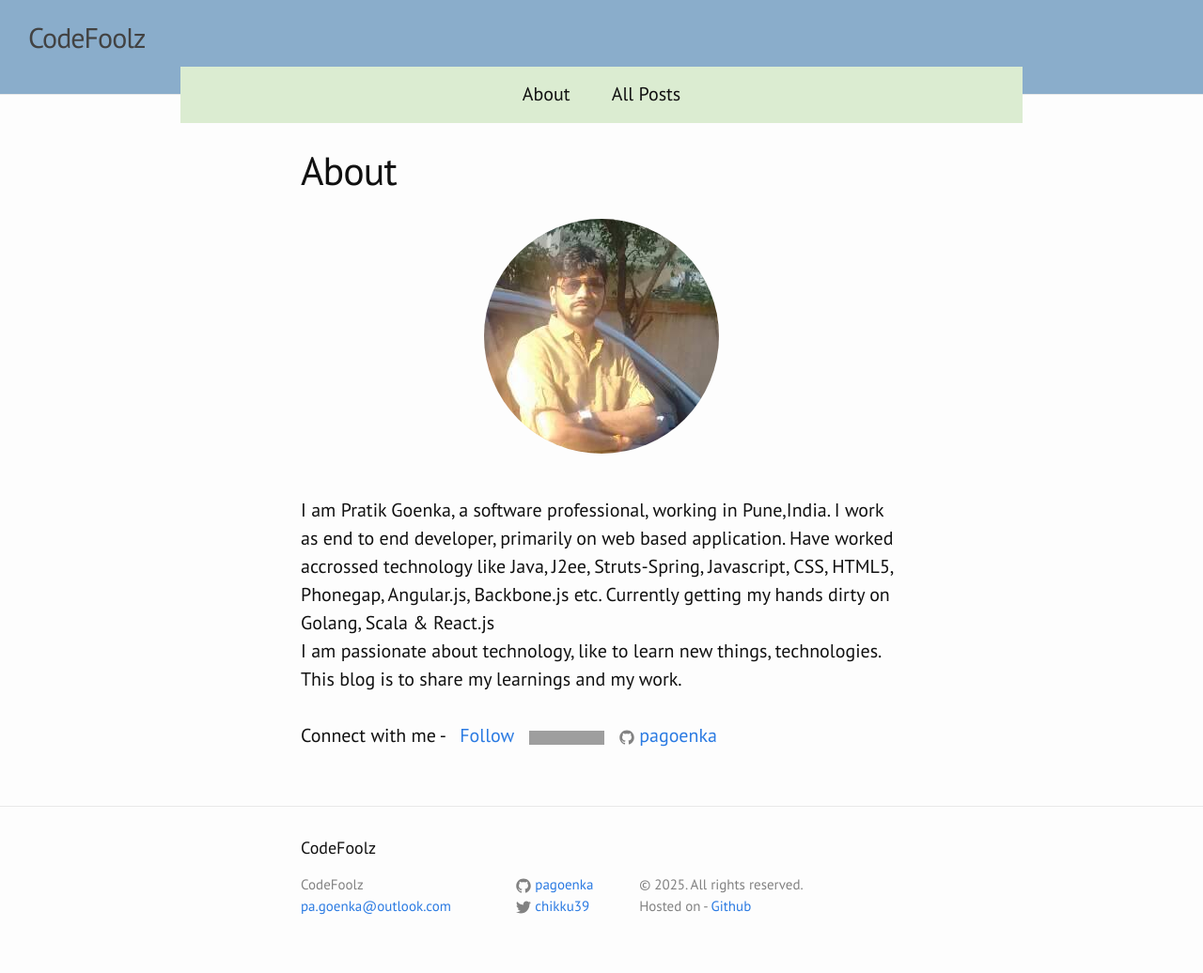
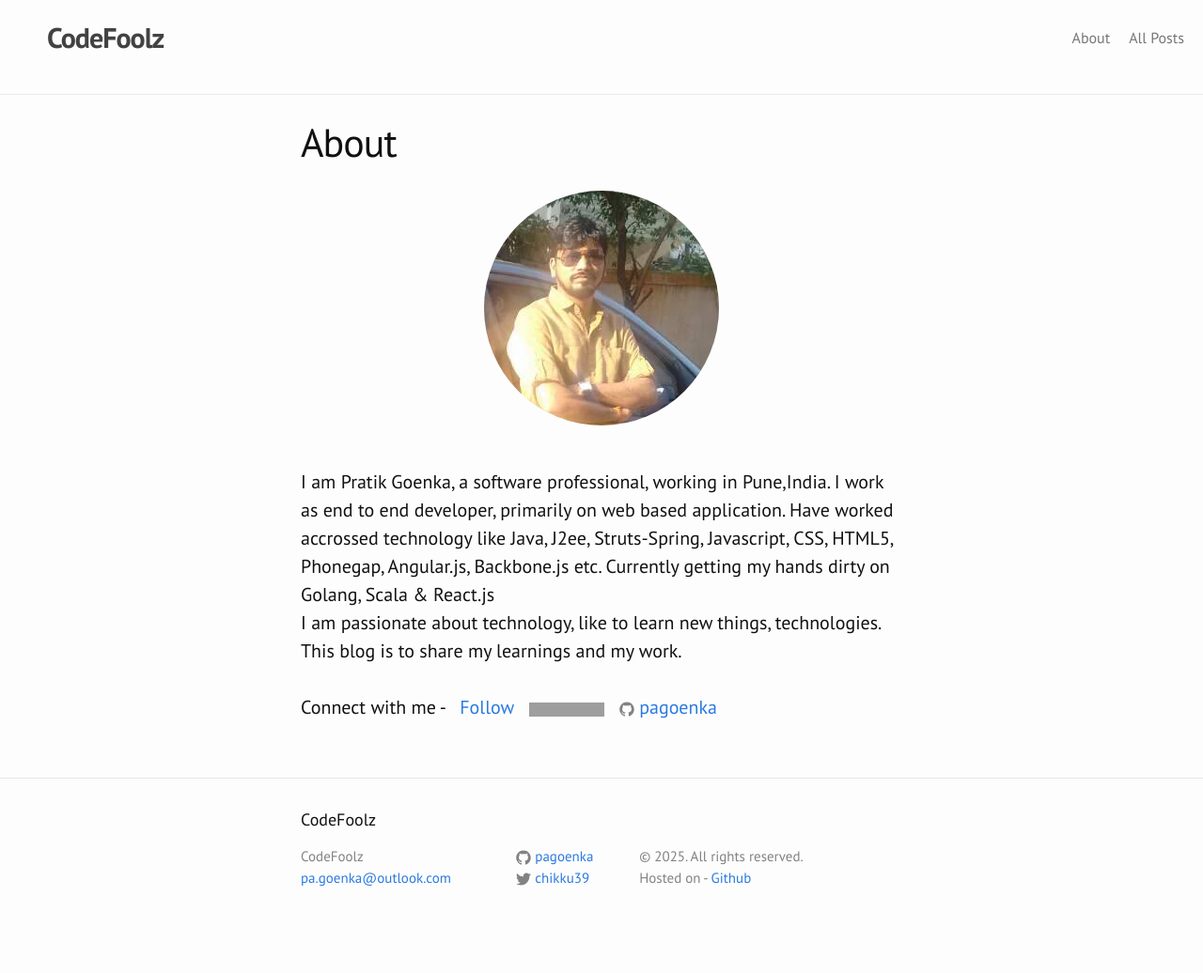
Before and after one commit to pagoenka/pagoenka.github.io, a Jekyll site: the page built from about.md, in a window 1280 px wide. Shown: the whole page at 94% size. Built offline with Jekyll 4.4.1, drawn with Linux system fonts in a browser that asks for light colours; comment, search, counter and statistics services are not loaded; after the commit the page ends 1006 px from its top, so only the background shows below that; grey boxes are pictures that could not be loaded.

Commit message:
Refactor header structure and enhance styling for improved layout and navigation

```diff
--- a/_includes/header.html
+++ b/_includes/header.html
@@ -1,10 +1,17 @@
-<header class="site-header">
-
+<!-- <header class="site-header">
+  <div class="header-container">
   <div class="title-div">
     <a class="site-title" href="{{ site.baseurl }}/">{{ site.title }}</a>
   </div>
-</header>
-<nav class="site-nav">
+  <div>
+        {% for page in site.pages %}
+          {% if page.title %}
+          <a class="page-link" href="{{ page.url | prepend: site.baseurl }}">{{ page.title }}</a>
+          {% endif %}
+        {% endfor %}
+  </div>
+</header> -->
+<!-- <nav class="site-nav">
       <div class="trigger">
         {% for page in site.pages %}
           {% if page.title %}
@@ -12,4 +19,19 @@
           {% endif %}
         {% endfor %}
       </div>
+  </nav> -->
+
+  <header class="site-header">
+  <div class="header-container">
+    <div class="title-div">
+      <a class="site-title" href="{{ site.baseurl }}/">{{ site.title }}</a>
+    </div>
+    <nav class="site-nav">
+      {% for page in site.pages %}
+        {% if page.title %}
+          <a class="page-link" href="{{ page.url | prepend: site.baseurl }}">{{ page.title }}</a>
+        {% endif %}
+      {% endfor %}
     </nav>
+  </div>
+</header>
--- a/_sass/_base.scss
+++ b/_sass/_base.scss
@@ -171,12 +171,14 @@ pre {
 }
 
 .post-list-wrapper{
+    padding-top: 20px;
     width: 55%;
     margin-left: 12%;
     float:left;
 }
 
 .project-list-wrapper{
+    padding-top: 20px;
     margin-left: 2%;
     float:left;
     width:30%;
@@ -213,3 +215,134 @@ pre {
         }
     }
 }
+
+
+// Hero Section
+.hero {
+  background: linear-gradient(135deg, #1e3c72, #2a5298);
+  color: #fff;
+  text-align: center;
+  padding: 4rem 2rem;
+
+  .hero-content {
+    max-width: 800px;
+    margin: 0 auto;
+
+    h1 {
+      font-size: 2.5rem;
+      font-weight: 700;
+      margin-bottom: 1rem;
+    }
+
+    p {
+      font-size: 1.2rem;
+      margin-bottom: 2rem;
+    }
+
+    .btn-primary {
+      background: #ff6f61;
+      color: #fff;
+      padding: 0.8rem 1.5rem;
+      border-radius: 5px;
+      text-decoration: none;
+      font-weight: 600;
+      transition: background 0.3s;
+
+      &:hover {
+        background: #ff4a3a;
+      }
+    }
+  }
+}
+
+// Post Grid
+.post-grid {
+  display: grid;
+  grid-template-columns: repeat(auto-fit, minmax(250px, 1fr));
+  gap: 2rem;
+  margin-top: 2rem;
+}
+
+.post-card {
+  background: #fff;
+  border-radius: 8px;
+  box-shadow: 0 4px 6px rgba(0, 0, 0, 0.1);
+  padding: 1.5rem;
+  transition: transform 0.3s, box-shadow 0.3s;
+
+  &:hover {
+    transform: translateY(-5px);
+    box-shadow: 0 6px 10px rgba(0, 0, 0, 0.15);
+  }
+
+  h2 {
+    font-size: 1.5rem;
+    margin-bottom: 0.5rem;
+  }
+
+  .post-meta {
+    font-size: 0.9rem;
+    color: #888;
+    margin-bottom: 1rem;
+  }
+
+  .post-excerpt {
+    font-size: 1rem;
+    color: #555;
+  }
+}
+
+// Buttons
+.btn-secondary {
+  display: inline-block;
+  margin: 2rem auto 0;
+  background: #1e3c72;
+  color: #fff;
+  padding: 0.8rem 1.5rem;
+  border-radius: 5px;
+  text-decoration: none;
+  font-weight: 600;
+  transition: background 0.3s;
+
+  &:hover {
+    background: #16325c;
+  }
+}
+
+pratik/myblog/pagoenka.github.io/_sass/_base.scss
+.site-header {
+  background-color: #fff;
+  border-bottom: 1px solid #eee;
+  padding: 1rem 0;
+}
+
+.header-container {
+  display: flex;
+  justify-content: space-between;
+  align-items: center;
+//   max-width: 1200px;
+  margin: 0 auto;
+  padding: 0 20px;
+}
+
+.site-title {
+  font-size: 1.5rem;
+  font-weight: bold;
+  color: #333;
+  text-decoration: none;
+}
+
+.site-nav {
+  display: flex;
+  gap: 20px;
+}
+
+.page-link {
+  color: #777;
+  text-decoration: none;
+  transition: color 0.3s ease;
+
+  &:hover {
+    color: #333;
+  }
+}
--- a/_sass/_layout.scss
+++ b/_sass/_layout.scss
@@ -5,7 +5,7 @@
     padding: 12px 30px;
  }
 .site-header {
-    background-color: $blue-color-light-header;
+    // background-color: $blue-color-light-header;
     border-bottom: 1px solid $grey-color-light;
     min-height: 100px;
 }
@@ -22,73 +22,6 @@
         color: $grey-color-dark;
     }
 }
-
-.site-nav {
-    line-height: 60px;
-    margin-left: auto;
-    margin-right: auto;
-    margin-top: -30px;
-    text-align: center;
-    width: 70%;
-    background-color: $green-color-green-nav;
-
-    .page-link {
-        color: $text-color;
-        line-height: $base-line-height;
-        font-size: $large-font-size;
-
-        // Gaps between nav items, but not on the first one
-        &:not(:first-child) {
-            margin-left: 40px;
-        }
-    }
-
-    @include media-query($on-palm) {
-        position: absolute;
-        top: 9px;
-        right: 30px;
-        background-color: $background-color;
-        border: 1px solid $grey-color-light;
-        border-radius: 5px;
-        text-align: right;
-
-        .menu-icon {
-            display: block;
-            float: right;
-            width: 36px;
-            height: 26px;
-            line-height: 0;
-            padding-top: 10px;
-            text-align: center;
-
-            > svg {
-                width: 18px;
-                height: 15px;
-
-                path {
-                    fill: $grey-color-dark;
-                }
-            }
-        }
-
-        .trigger {
-            clear: both;
-            display: none;
-        }
-
-        &:hover .trigger {
-            display: block;
-            padding-bottom: 5px;
-        }
-
-        .page-link {
-            display: block;
-            padding: 5px 10px;
-        }
-    }
-}
-
-
 
 /**
  * Site footer
```
Also changed, not shown: index.html (+17 -12 lines).
